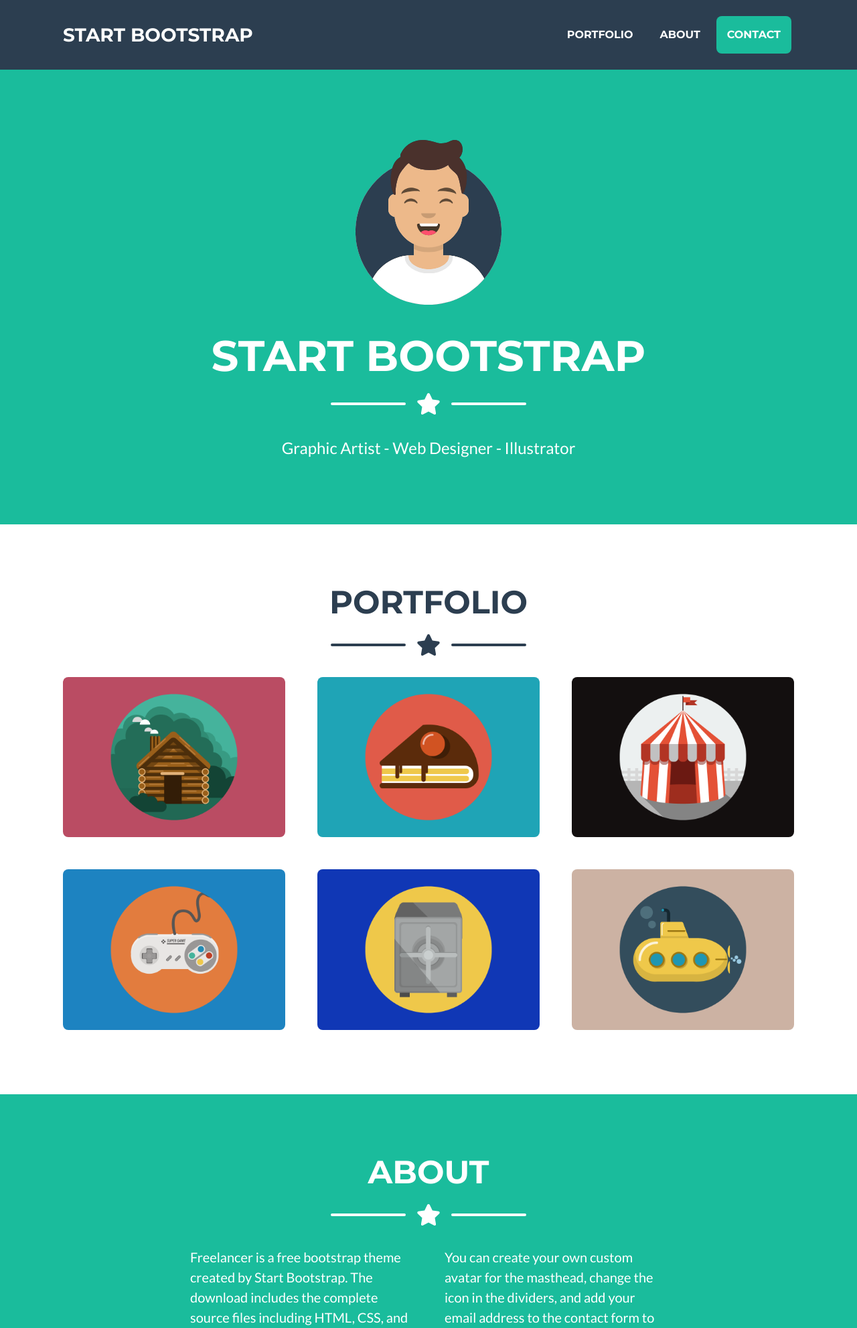
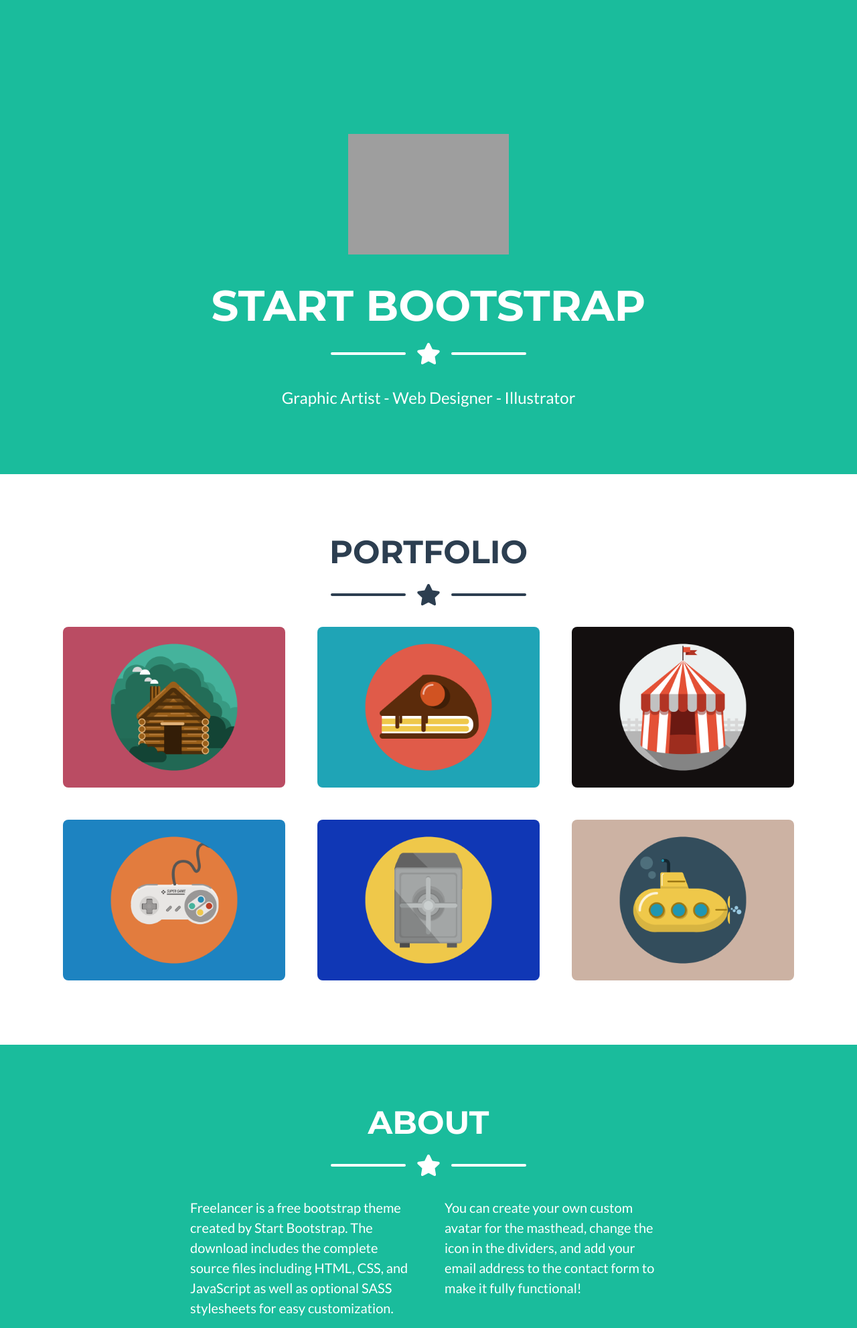
Before and after one commit to ThomasRochette/Anniversaire_armand, a Flask app: page / in a window 1280 px wide. Shown: the top 1983 px of the page at 67% size. Run offline with Flask 2, Linux system fonts and the light colour scheme; some libraries are stand-ins or nearby versions; grey boxes are pictures that could not be loaded.

Commit message:
test image via lien moment

```diff
--- a/templates/index.html
+++ b/templates/index.html
@@ -15,23 +15,10 @@
         <link href="../static/css/styles.css" rel="stylesheet" />
     </head>
     <body id="page-top">
-        <!-- Navigation-->
-        <nav class="navbar navbar-expand-lg bg-secondary text-uppercase fixed-top" id="mainNav">
-            <div class="container">
-                <a class="navbar-brand js-scroll-trigger" href="#page-top">Start Bootstrap</a><button class="navbar-toggler navbar-toggler-right text-uppercase font-weight-bold bg-primary text-white rounded" type="button" data-toggle="collapse" data-target="#navbarResponsive" aria-controls="navbarResponsive" aria-expanded="false" aria-label="Toggle navigation">Menu <i class="fas fa-bars"></i></button>
-                <div class="collapse navbar-collapse" id="navbarResponsive">
-                    <ul class="navbar-nav ml-auto">
-                        <li class="nav-item mx-0 mx-lg-1"><a class="nav-link py-3 px-0 px-lg-3 rounded js-scroll-trigger" href="#portfolio">Portfolio</a></li>
-                        <li class="nav-item mx-0 mx-lg-1"><a class="nav-link py-3 px-0 px-lg-3 rounded js-scroll-trigger" href="#about">About</a></li>
-                        <li class="nav-item mx-0 mx-lg-1"><a class="nav-link py-3 px-0 px-lg-3 rounded js-scroll-trigger" href="#contact">Contact</a></li>
-                    </ul>
-                </div>
-            </div>
-        </nav>
         <!-- Masthead-->
         <header class="masthead bg-primary text-white text-center">
             <div class="container d-flex align-items-center flex-column">
-                <!-- Masthead Avatar Image--><img class="masthead-avatar mb-5" src="../static/assets/img/avataaars.svg" alt="" /><!-- Masthead Heading-->
+                <!-- Masthead Avatar Image--><img class="masthead-avatar mb-5" src="https://192.168.1.100:5001/?launchApp=SYNO.Photo.AppInstance&SynoToken=FPleargI4VThA#/my_library/person/10/item/item/832?_k=mh2kmg" alt="" /><!-- Masthead Heading-->
                 <h1 class="masthead-heading text-uppercase mb-0">Start Bootstrap</h1>
                 <!-- Icon Divider-->
                 <div class="divider-custom divider-light">
```
